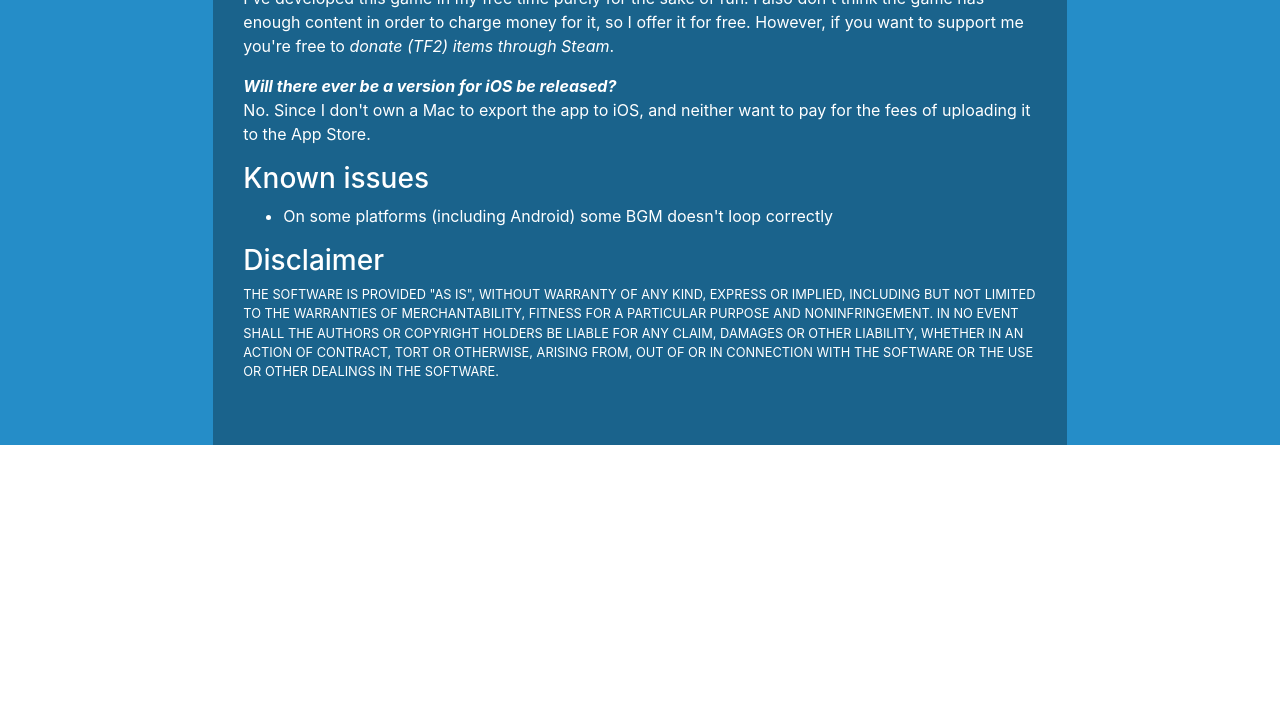
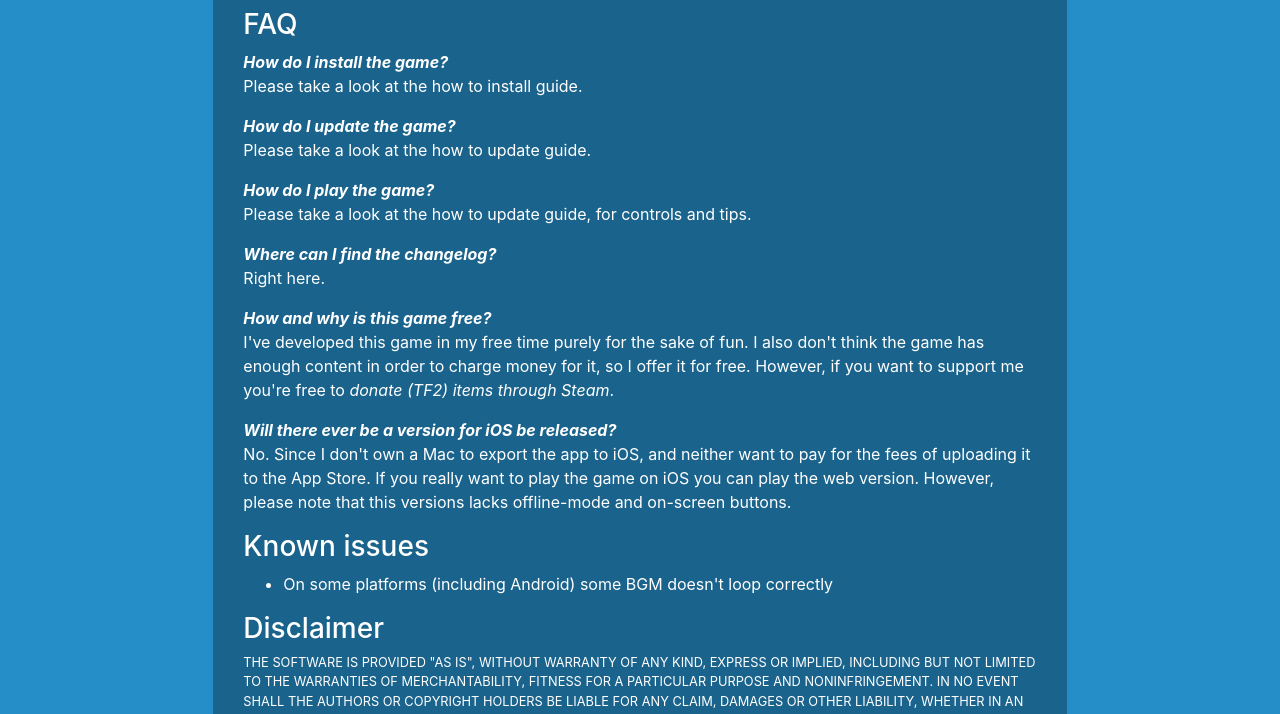
Before and after one commit to MythikAngel/sanda-dl, a plain HTML site: page index.html in a window 1280 px wide. Shown: the part 2627-3341 px from the top of the page. Before the commit the page ends 3072 px from the top, so only its background shows below. Drawn offline with nearby package versions, Linux system fonts and the light colour scheme.

Commit message:
Added wiki links
Updated faq, added extra paragraph to download section.

```diff
--- a/index.html
+++ b/index.html
@@ -114,8 +114,12 @@
 
             <br>
 
-            <h3>Download</h3>
+            <h3 id="downloadSection">Download</h3>
             <p>You can download Sandā Unleashed for your pc (Windows, Linux, Mac OSX), Phone/Tablet (Android), or even play it straight from your webbrowser without downloading anything! I've also made the old Sandā (Sandā classic) available for download. By downloading and/or playing the game you agree to the disclaimer located at the bottom of this page.</p>
+
+            <p>
+                First time playing Sandā? Then you may wanna take a look at the <a href="https://github.com/MythikAngel/sanda-dl/wiki/How-to-play" target="_blank"><b>how to play page</b></a>. Updating from an older version of the fame? Install instructions can be found <a href="https://github.com/MythikAngel/sanda-dl/wiki/How-to-update" target="_blank"><b>here</b></a>. Trouble installing? Please take a look at the <a href="https://github.com/MythikAngel/sanda-dl/wiki/How-to-install" target="_blank"><b>install instructions</b></a>.
+            </p>
 
             <h5>Sandā Unleashed</h5>
             <div class="alert alert-danger" role="alert">
@@ -167,6 +171,26 @@
             <br>
             <h3>FAQ</h3>
             <p>
+                <span class="font-italic font-weight-bold">How do I install the game?</span>
+                <br>
+                Please take a look at the <a href="https://github.com/MythikAngel/sanda-dl/wiki/How-to-install" target="_blank">how to install guide</a>.
+            </p>
+            <p>
+                <span class="font-italic font-weight-bold">How do I update the game?</span>
+                <br>
+                Please take a look at the <a href="https://github.com/MythikAngel/sanda-dl/wiki/How-to-update" target="_blank">how to update guide</a>.
+            </p>
+            <p>
+                <span class="font-italic font-weight-bold">How do I play the game?</span>
+                <br>
+                Please take a look at the <a href="https://github.com/MythikAngel/sanda-dl/wiki/How-to-play" target="_blank">how to update guide</a>, for controls and tips.
+            </p>
+            <p>
+                <span class="font-italic font-weight-bold">Where can I find the changelog?</span>
+                <br>
+                Right <a href="https://github.com/MythikAngel/sanda-dl/wiki/How-to-play" target="_blank">here</a>.
+            </p>
+            <p>
                 <span class="font-italic font-weight-bold">How and why is this game free?</span>
                 <br>
                 I've developed this game in my free time purely for the sake of fun. I also don't think the game has enough content in order to charge money for it, so I offer it for free. However, if you want to support me you're free to <a href="https://steamcommunity.com/tradeoffer/new/?partner=200030272&token=gKVLpOMM" class="font-italic" target="_blank">donate (TF2) items through Steam</a>.
@@ -174,7 +198,7 @@
             <p>
                 <span class="font-italic font-weight-bold">Will there ever be a version for iOS be released?</span>
                 <br>
-                No. Since I don't own a Mac to export the app to iOS, and neither want to pay for the fees of uploading it to the App Store.
+                No. Since I don't own a Mac to export the app to iOS, and neither want to pay for the fees of uploading it to the App Store. If you really want to play the game on iOS you can play the web version. However, please note that this versions lacks offline-mode and on-screen buttons.
             </p>
 
             <h3>Known issues</h3>
```
